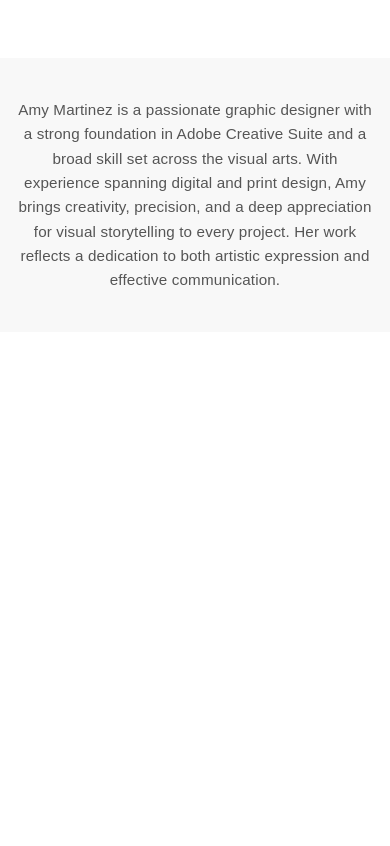
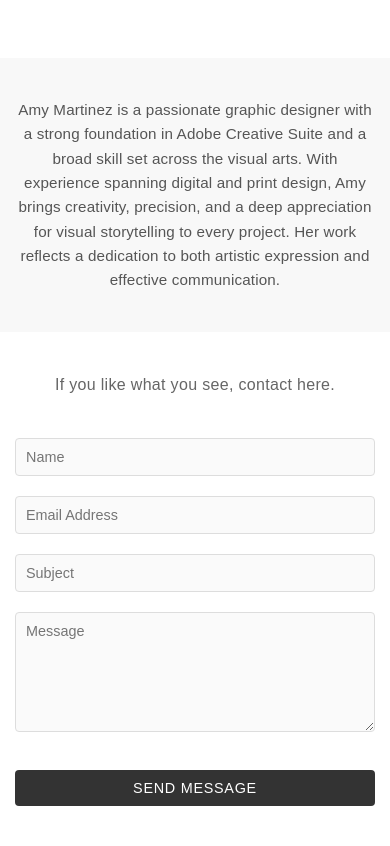
Before and after one commit to lowresboots/am-portfolio, a website built with webpack: page src/index.html in a window 390 px wide. Shown: the part 678-1524 px from the top of the page. Before the commit the page ends 1010 px from the top, so only its background shows below. Built offline with nearby package versions, Linux system fonts and the light colour scheme; files whose address does not match are found by name.

Commit message:
Add contact form with mailto implementation

```diff
--- a/src/index.html
+++ b/src/index.html
@@ -41,6 +41,34 @@
                 </div>
             </div>
         </section>
+
+        <section class="contact">
+            <div class="contact-container">
+                <div class="contact-intro">
+                    <p class="contact-text">If you like what you see, contact here.</p>
+                </div>
+
+                <form id="contact-form" class="contact-form">
+                    <div class="form-group">
+                        <input type="text" id="name" name="name" placeholder="Name" required>
+                    </div>
+
+                    <div class="form-group">
+                        <input type="email" id="email" name="email" placeholder="Email Address" required>
+                    </div>
+
+                    <div class="form-group">
+                        <input type="text" id="subject" name="subject" placeholder="Subject" required>
+                    </div>
+
+                    <div class="form-group">
+                        <textarea id="message" name="message" placeholder="Message" rows="6" required></textarea>
+                    </div>
+
+                    <button type="submit" class="submit-btn">Send Message</button>
+                </form>
+            </div>
+        </section>
     </div>
 </body>
 </html>
--- a/src/index.js
+++ b/src/index.js
@@ -24,6 +24,26 @@ document.addEventListener('DOMContentLoaded', function() {
             }, 150);
         });
     });
+
+    // Contact form functionality
+    const contactForm = document.getElementById('contact-form');
+
+    contactForm.addEventListener('submit', function(e) {
+        e.preventDefault();
+
+        // Get form data
+        const name = document.getElementById('name').value;
+        const email = document.getElementById('email').value;
+        const subject = document.getElementById('subject').value;
+        const message = document.getElementById('message').value;
+
+        // Create mailto link
+        const emailBody = `Name: ${name}%0D%0AEmail: ${email}%0D%0A%0D%0AMessage:%0D%0A${message}`;
+        const mailtoLink = `mailto:martinez.l.amy@gmail.com?subject=${encodeURIComponent(subject)}&body=${emailBody}`;
+
+        // Open email client
+        window.location.href = mailtoLink;
+    });
 });
 
 console.log('AM Portfolio loaded successfully');
--- a/src/styles/main.css
+++ b/src/styles/main.css
@@ -156,6 +156,87 @@ body {
     letter-spacing: 0.01em;
 }
 
+/* Contact Section Styles */
+.contact {
+    background-color: #fff;
+    padding: 80px 20px;
+}
+
+.contact-container {
+    max-width: 600px;
+    margin: 0 auto;
+    text-align: center;
+}
+
+.contact-intro {
+    margin-bottom: 40px;
+}
+
+.contact-text {
+    font-size: 1.2rem;
+    color: #666;
+    font-weight: 300;
+    letter-spacing: 0.02em;
+}
+
+.contact-form {
+    display: flex;
+    flex-direction: column;
+    gap: 20px;
+}
+
+.form-group {
+    text-align: left;
+}
+
+.form-group input,
+.form-group textarea {
+    width: 100%;
+    padding: 15px;
+    border: 1px solid #ddd;
+    border-radius: 4px;
+    font-size: 1rem;
+    font-family: inherit;
+    transition: border-color 0.3s ease;
+    background-color: #fafafa;
+}
+
+.form-group input:focus,
+.form-group textarea:focus {
+    outline: none;
+    border-color: #333;
+    background-color: #fff;
+}
+
+.form-group textarea {
+    resize: vertical;
+    min-height: 120px;
+}
+
+.submit-btn {
+    background-color: #333;
+    color: #fff;
+    border: none;
+    padding: 15px 30px;
+    font-size: 1rem;
+    font-weight: 500;
+    letter-spacing: 0.05em;
+    text-transform: uppercase;
+    cursor: pointer;
+    transition: all 0.3s ease;
+    border-radius: 4px;
+    margin-top: 10px;
+}
+
+.submit-btn:hover {
+    background-color: #555;
+    transform: translateY(-2px);
+}
+
+.submit-btn:active {
+    transform: translateY(0);
+}
+
 /* Responsive Design */
 @media (max-width: 768px) {
     .header {
@@ -202,6 +283,29 @@ body {
         line-height: 1.7;
         max-width: 100%;
     }
+
+    .contact {
+        padding: 60px 20px;
+    }
+
+    .contact-container {
+        max-width: 100%;
+    }
+
+    .contact-text {
+        font-size: 1.1rem;
+    }
+
+    .form-group input,
+    .form-group textarea {
+        padding: 12px;
+        font-size: 0.95rem;
+    }
+
+    .submit-btn {
+        padding: 12px 25px;
+        font-size: 0.95rem;
+    }
 }
 
 @media (max-width: 480px) {
@@ -232,4 +336,23 @@ body {
         font-size: 0.95rem;
         line-height: 1.6;
     }
+
+    .contact {
+        padding: 40px 15px;
+    }
+
+    .contact-text {
+        font-size: 1rem;
+    }
+
+    .form-group input,
+    .form-group textarea {
+        padding: 10px;
+        font-size: 0.9rem;
+    }
+
+    .submit-btn {
+        padding: 10px 20px;
+        font-size: 0.9rem;
+    }
 }
```
